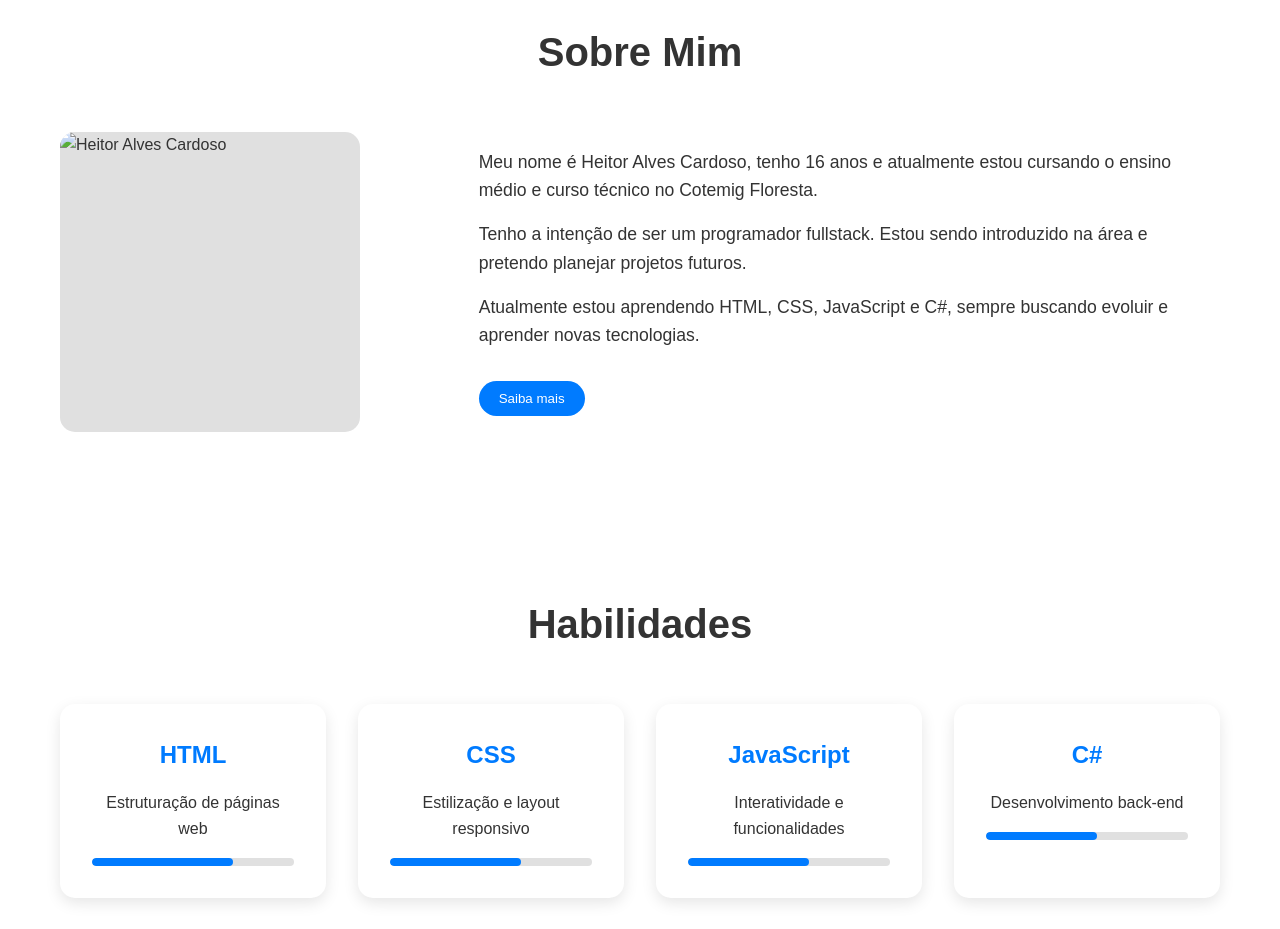
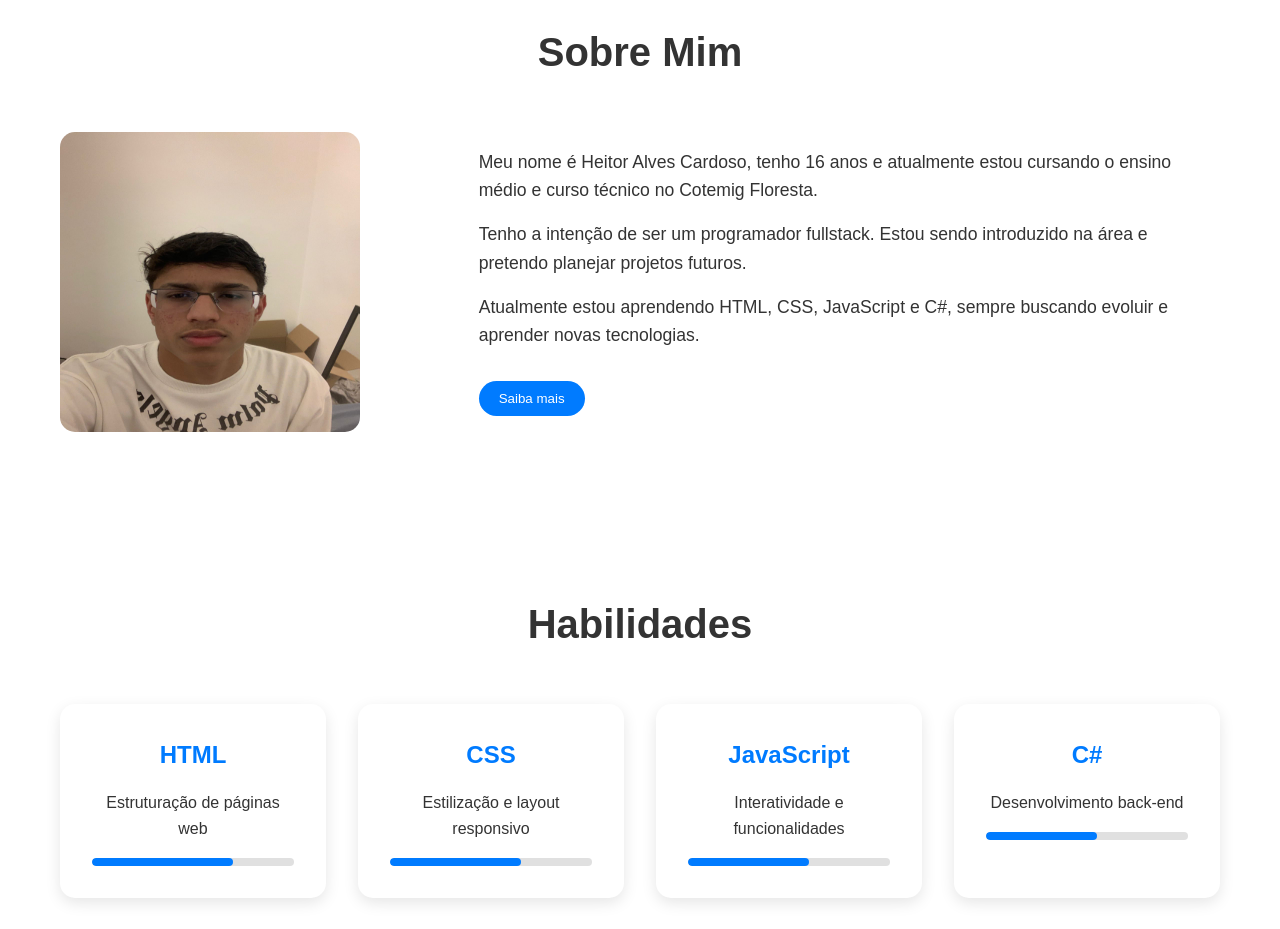
Before and after one commit to HeitorAlvesCardoso/Portfolio, a plain HTML site: page index.html in a window 1280 px wide. Shown: the part 860-1789 px from the top of the page. Drawn offline with Linux system fonts and the light colour scheme.

Commit message:
Update index.html

```diff
--- a/index.html
+++ b/index.html
@@ -38,7 +38,7 @@
             <h2 class="animate-on-scroll">Sobre Mim</h2>
             <div class="about-content">
                 <div class="about-img animate-on-scroll">
-                    <img src="" alt="Heitor Alves Cardoso" id="profile-img">
+                    <img src="eu.jfif" alt="Heitor Alves Cardoso" id="profile-img">
                 </div>
                 <div class="about-text animate-on-scroll">
                     <p>Meu nome é Heitor Alves Cardoso, tenho 16 anos e atualmente estou cursando o ensino médio e curso técnico no Cotemig Floresta.</p>
```
